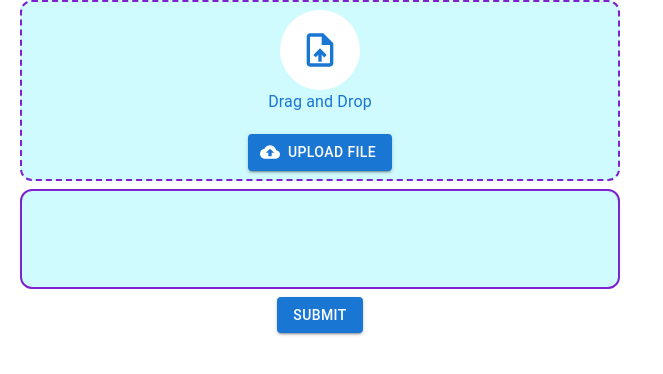
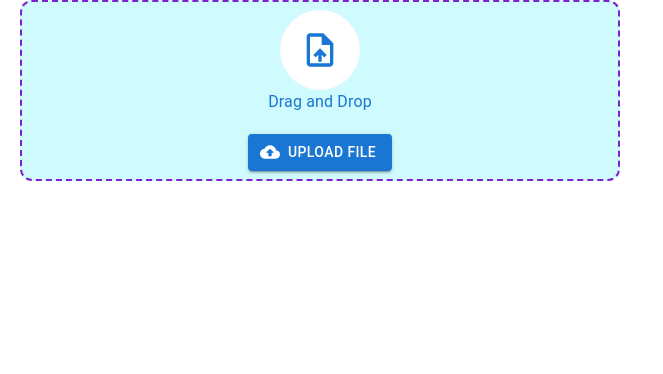
Before and after one commit to Artachtron/Brain-Diagnosis, a Next.js app in the folder frontend/: page /diagnosis in a window 1280 px wide. Shown: the top 374 px of the page, without its empty margins (0-663 px from the left). Built offline with nearby package versions, Linux system fonts and the light colour scheme.

Commit message:
Ony dropzone visible at start

```diff
--- a/frontend/src/components/form/field/upload.tsx
+++ b/frontend/src/components/form/field/upload.tsx
@@ -123,6 +123,7 @@ const Dropzone: React.FC<DropzoneProps> = ({
         <aside></aside>
       </Box>
       {/* Progress status */}
+      {filesToProcess.length > 0 && (
         <Box className="flex flex-col justify-center border-2 border-purple-700 rounded-xl p-1 mb-2 bg-cyan-100 min-h-[100px]">
           {filesToProcess.length > 0 && (
             <Box>
@@ -177,6 +178,7 @@ const Dropzone: React.FC<DropzoneProps> = ({
             })}
           </List>
         </Box>
+      )}
     </FormControl>
   );
 };
--- a/frontend/src/components/form/form_builder.tsx
+++ b/frontend/src/components/form/form_builder.tsx
@@ -20,11 +20,13 @@ const FormBuilder = (props: FormBuilderProps) => {
     <div>
       <form onSubmit={handleSubmit} className="mx-5">
         {children}
-        <div className="flex justify-center">
-          <Button variant="contained" type="submit">
-            {submit_label}
-          </Button>
-        </div>
+        {formData.files && (
+          <div className="flex justify-center">
+            <Button variant="contained" type="submit">
+              {submit_label}
+            </Button>
+          </div>
+        )}
       </form>
     </div>
   );
```
Lines whose indentation alone changed are shown as unchanged.
